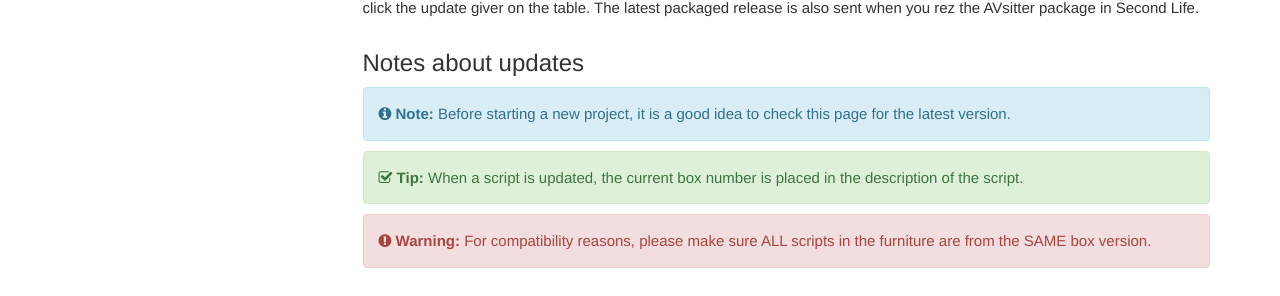
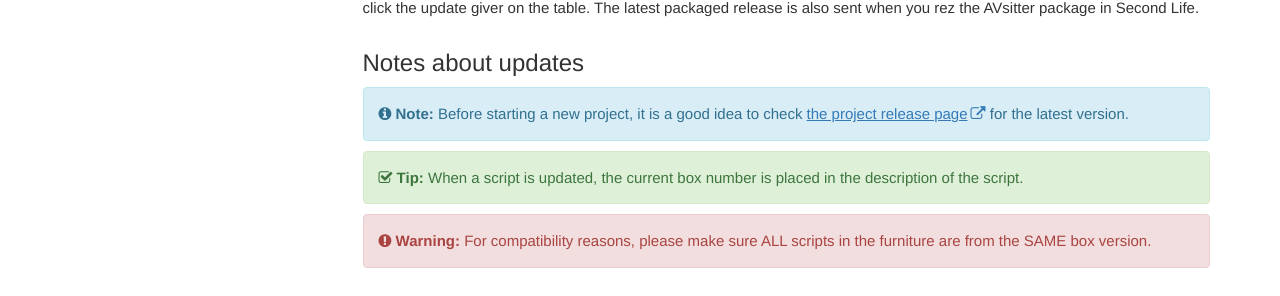
Before and after one commit to AVsitter/avsitter.github.io, a Jekyll site: the page built from pages/home/updates.md, in a window 1280 px wide and 900 px high. Shown: the part 270-566 px from the top of the window. Built offline with Jekyll 4.4.1, drawn with Linux system fonts in a browser that asks for light colours; nearby versions of some CDN libraries; comment, search, counter and statistics services are not loaded.

Commit message:
add link to github releases

```diff
--- a/pages/home/updates.md
+++ b/pages/home/updates.md
@@ -14,7 +14,7 @@ If you have purchased AVsitter in Second Life, please collect the latest package
 
 ## Notes about updates
 
-{% include note.html content="Before starting a new project, it is a good idea to check this page for the latest version." %}
+{% include note.html content="Before starting a new project, it is a good idea to check <a href='https://github.com/AVsitter/AVsitter/releases'>the project release page</a> for the latest version." %}
 
 {% include tip.html content="When a script is updated, the current box number is placed in the description of the script." %}
 
```
